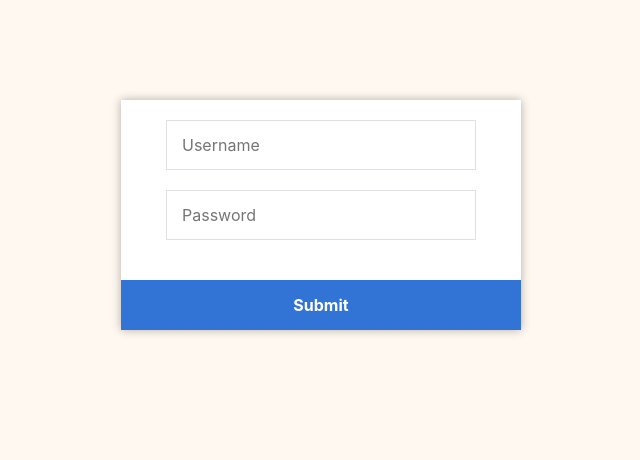
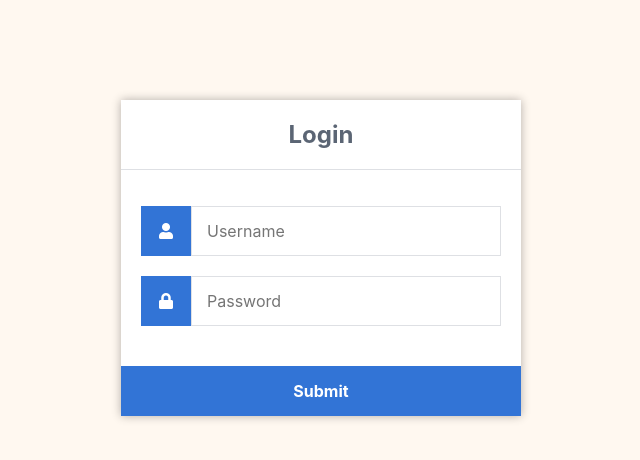
Before and after one commit to bacarvalho/tp2-GRUPO-05-front, a React (Create React App) app: page /login in a window 1280 px wide. Shown: the top 460 px of the page, without its empty margins (319-959 px from the left). Built offline with nearby package versions, Linux system fonts and the light colour scheme.

Commit message:
Add 3001 & change form

```diff
--- a/package.json
+++ b/package.json
@@ -16,7 +16,7 @@
     "web-vitals": "^2.1.4"
   },
   "scripts": {
-    "start": "react-scripts start",
+    "start": "PORT=3001 react-scripts start",
     "build": "react-scripts build",
     "test": "react-scripts test",
     "eject": "react-scripts eject"
--- a/src/components/Login/index.js
+++ b/src/components/Login/index.js
@@ -14,6 +14,9 @@ const Login = () => {
   const handleSubmit = (e) => {
     e.preventDefault();
     const account = users.find((user) => user.username === username);
+
+
+
     if (account && account.password === password) {
       localStorage.setItem("authenticated", true);
       navigate("/dashboard");
@@ -21,7 +24,12 @@ const Login = () => {
   };
   return (
     <div className="login">
+		<h1>Login</h1>
       <form onSubmit={handleSubmit}>
+	  	<link rel="stylesheet" href="https://use.fontawesome.com/releases/v5.7.1/css/all.css"/>
+		<label for="username">
+			<i class="fas fa-user"></i>
+		</label>
 		<input
 			type="text"
 			name="Username"
@@ -29,6 +37,9 @@ const Login = () => {
 			placeholder="Username"
 			onChange={(e) => setusername(e.target.value)}
 		/>
+		<label for="password">
+			<i class="fas fa-lock"></i>
+		</label>
 		<input
 			type="password"
 			name="Password"
```
Lines whose indentation alone changed are shown as unchanged.
